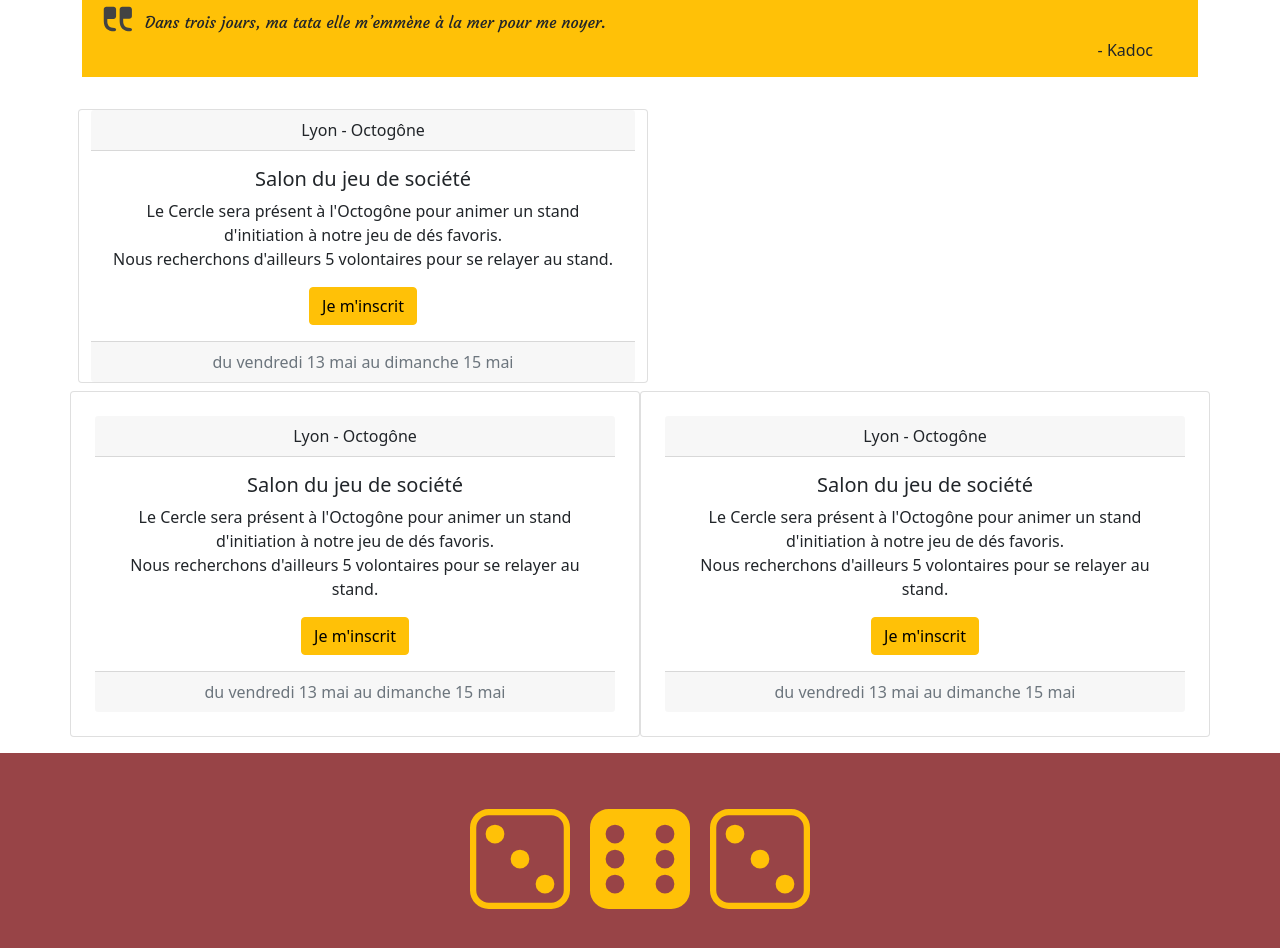
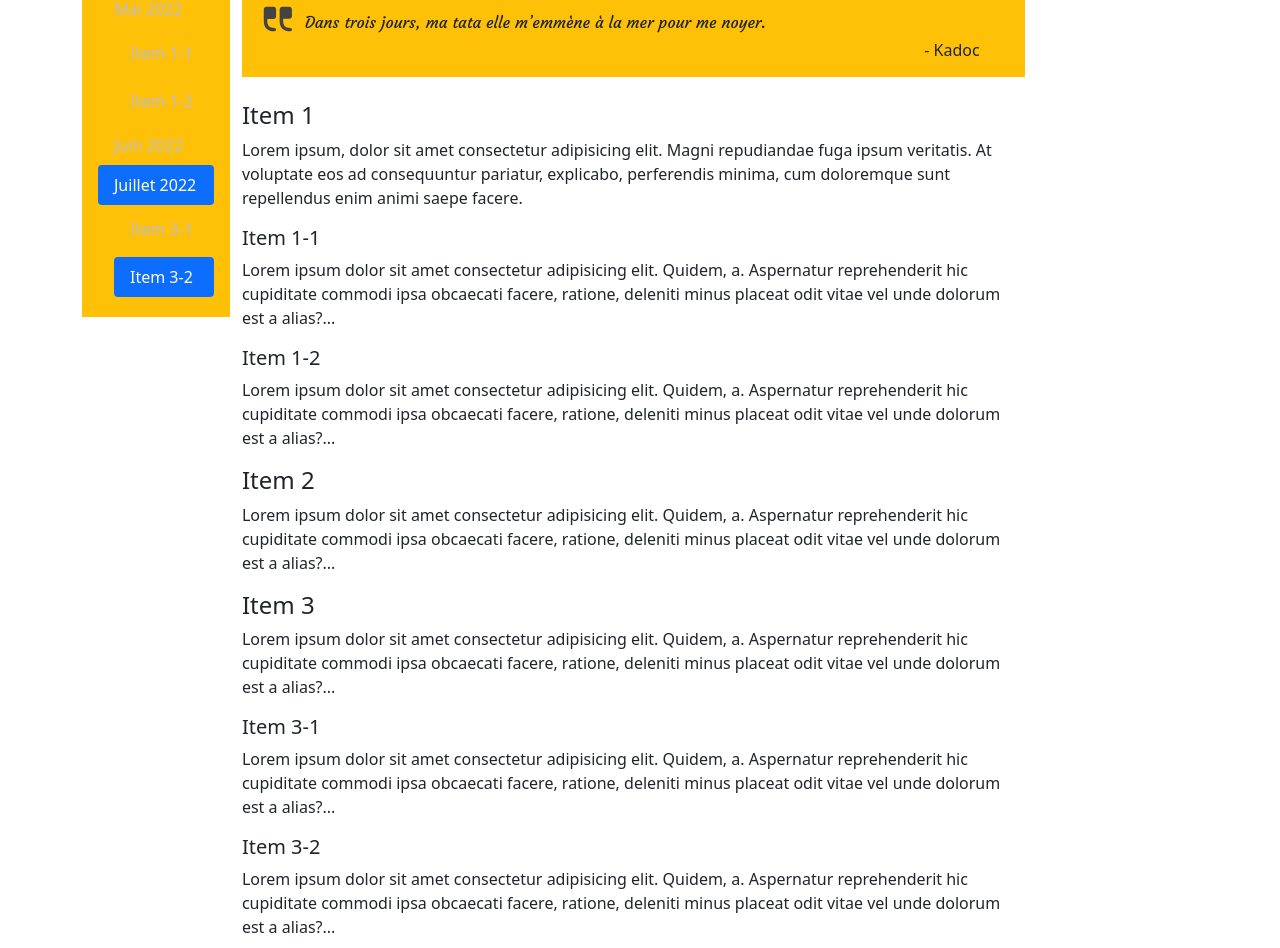
Before and after one commit to ClementSeux/site_asso, a website: page events.html in a window 1280 px wide. Shown: the part 187-1135 px from the top of the page. Drawn offline with nearby package versions, Linux system fonts and the light colour scheme; files that its build step writes are made by us from their sources.

Commit message:
ft - Implement sticky menu, no cards

```diff
--- a/events.html
+++ b/events.html
@@ -100,6 +100,33 @@
 	</nav>
 
 	<main class="container">
+
+		<!--Menu de navigation sticky-->
+		<div id="" class=" sticky-top float-start">
+			<nav id="navbar-calendar" class="navbar navbar-dark bg-warning flex-column justify-content-start align-items-stretch p-3">
+				<a class="navbar-brand" href="#">Calendrier</a>
+				<nav class="nav nav-pills flex-column">
+					<a class="nav-link" href="#item-1">Mai 2022</a>
+					<nav class="nav nav-pills flex-column">
+						<a class="nav-link ms-3 my-1" href="#item-1-1">Item 1-1</a>
+						<a class="nav-link ms-3 my-1" href="#item-1-2">Item 1-2</a>
+					</nav>
+					<a class="nav-link" href="#item-2">Juin 2022</a>
+					<a class="nav-link" href="#item-3">Juillet 2022</a>
+					<nav class="nav nav-pills flex-column">
+						<a class="nav-link ms-3 my-1" href="#item-3-1">Item 3-1</a>
+						<a class="nav-link ms-3 my-1" href="#item-3-2">Item 3-2</a>
+					</nav>
+				</nav>
+			</nav>
+		</div>
+
+
+
+		<div class="row">
+
+			<div class="col"	data-bs-spy="scroll" data-bs-target="#navbar-calendar" data-bs-offset="0" tabindex="0">
+
 				<h1>L'Agenda</h1>
 				<!--Quote-->
 				<div class="quote mt-2 mb-4">
@@ -117,58 +144,23 @@
 					<figcaption class="mt-1 text-end">- Kadoc</figcaption>
 				</div>
 
-		<div class="row">
-			<div class="card text-center m-2 col-12 col-md-6">
-				<div class="card-header">
-				  Lyon - Octogône
-				</div>
-				<div class="card-body">
-				  <h5 class="card-title">Salon du jeu de société</h5>
-				  <p class="card-text">Le Cercle sera présent à l'Octogône pour animer un stand d'initiation à notre jeu de dés favoris.
-					  <br>
-					  Nous recherchons d'ailleurs 5 volontaires pour se relayer au stand.
-					</p>
-				  <a href="#" class="btn btn-warning">Je m'inscrit</a>
-				</div>
-				<div class="card-footer text-muted">
-				  du vendredi 13 mai au dimanche 15 mai
-				</div>
+				<h4 id="item-1">Item 1</h4>
+				<p>Lorem ipsum, dolor sit amet consectetur adipisicing elit. Magni repudiandae fuga ipsum veritatis. At voluptate eos ad consequuntur pariatur, explicabo, perferendis minima, cum doloremque sunt repellendus enim animi saepe facere.</p>
+				<h5 id="item-1-1">Item 1-1</h5>
+				<p>Lorem ipsum dolor sit amet consectetur adipisicing elit. Quidem, a. Aspernatur reprehenderit hic cupiditate commodi ipsa obcaecati facere, ratione, deleniti minus placeat odit vitae vel unde dolorum est a alias?...</p>
+				<h5 id="item-1-2">Item 1-2</h5>
+				<p>Lorem ipsum dolor sit amet consectetur adipisicing elit. Quidem, a. Aspernatur reprehenderit hic cupiditate commodi ipsa obcaecati facere, ratione, deleniti minus placeat odit vitae vel unde dolorum est a alias?...</p>
+				<h4 id="item-2">Item 2</h4>
+				<p>Lorem ipsum dolor sit amet consectetur adipisicing elit. Quidem, a. Aspernatur reprehenderit hic cupiditate commodi ipsa obcaecati facere, ratione, deleniti minus placeat odit vitae vel unde dolorum est a alias?...</p>
+				<h4 id="item-3">Item 3</h4>
+				<p>Lorem ipsum dolor sit amet consectetur adipisicing elit. Quidem, a. Aspernatur reprehenderit hic cupiditate commodi ipsa obcaecati facere, ratione, deleniti minus placeat odit vitae vel unde dolorum est a alias?...</p>
+				<h5 id="item-3-1">Item 3-1</h5>
+				<p>Lorem ipsum dolor sit amet consectetur adipisicing elit. Quidem, a. Aspernatur reprehenderit hic cupiditate commodi ipsa obcaecati facere, ratione, deleniti minus placeat odit vitae vel unde dolorum est a alias?...</p>
+				<h5 id="item-3-2">Item 3-2</h5>
+				<p>Lorem ipsum dolor sit amet consectetur adipisicing elit. Quidem, a. Aspernatur reprehenderit hic cupiditate commodi ipsa obcaecati facere, ratione, deleniti minus placeat odit vitae vel unde dolorum est a alias?...</p>
 			</div>
 
-			  <div class="card text-center p-4 col-12 col-md-6">
-				<div class="card-header">
-				  Lyon - Octogône
-				</div>
-				<div class="card-body">
-				  <h5 class="card-title">Salon du jeu de société</h5>
-				  <p class="card-text">Le Cercle sera présent à l'Octogône pour animer un stand d'initiation à notre jeu de dés favoris.
-					  <br>
-					  Nous recherchons d'ailleurs 5 volontaires pour se relayer au stand.
-					</p>
-				  <a href="#" class="btn btn-warning">Je m'inscrit</a>
-				</div>
-				<div class="card-footer text-muted">
-				  du vendredi 13 mai au dimanche 15 mai
-				</div>
-			  </div>
-
-			  <div class="card text-center p-4 col-12 col-md-6">
-				<div class="card-header">
-				  Lyon - Octogône
-				</div>
-				<div class="card-body">
-				  <h5 class="card-title">Salon du jeu de société</h5>
-				  <p class="card-text">Le Cercle sera présent à l'Octogône pour animer un stand d'initiation à notre jeu de dés favoris.
-					  <br>
-					  Nous recherchons d'ailleurs 5 volontaires pour se relayer au stand.
-					</p>
-				  <a href="#" class="btn btn-warning">Je m'inscrit</a>
-				</div>
-				<div class="card-footer text-muted">
-				  du vendredi 13 mai au dimanche 15 mai
-				</div>
-			  </div>
-
+			<div class="col-2"></div>
 
 		</div>
 
```
Lines whose indentation alone changed are shown as unchanged.
